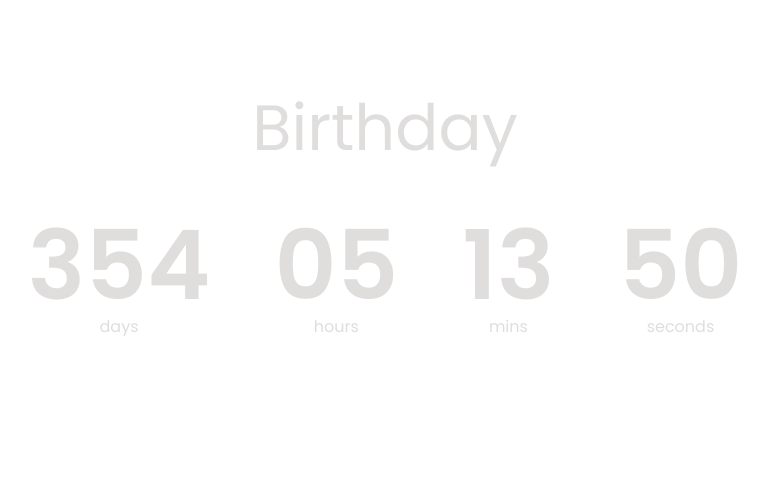
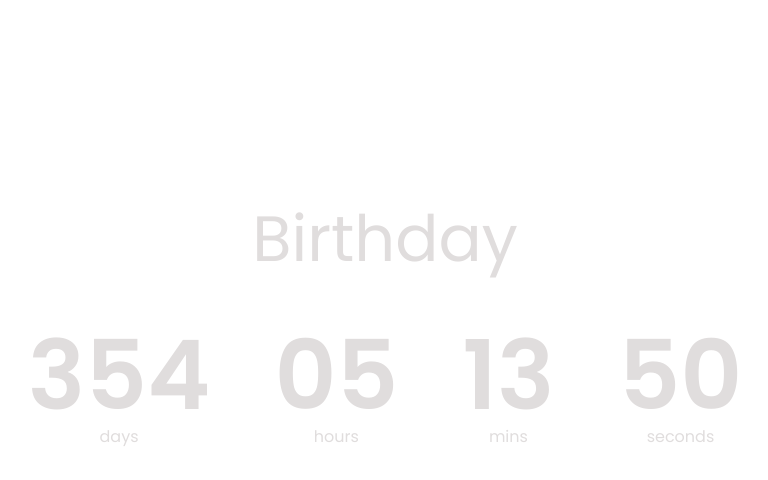
Before and after one commit to scriptyvijay/10-Projects-Javascript, a plain HTML site: page countdown-timer/index.html in a window 1280 px wide. Shown: the whole page, without its empty margins (255-1023 px from the left). Drawn offline with Linux system fonts and the light colour scheme.

Commit message:
project complete

```diff
--- a/countdown-timer/assets/css/style.css
+++ b/countdown-timer/assets/css/style.css
@@ -15,16 +15,19 @@ body {
 	display: flex;
 	flex-direction: column;
 	align-items: center;
-	/* justify-content: center; */
+	justify-content: center;
 }
 
 .countdown-container {
 	display: flex;
+	flex-flow: row wrap;
+	justify-content: center;
+	align-items: center;
 }
 
 h1 {
+	margin-top: -10rem;
 	font-size: 4rem;
-	margin-top: 5rem;
 	font-weight: normal;
 }
 
```
